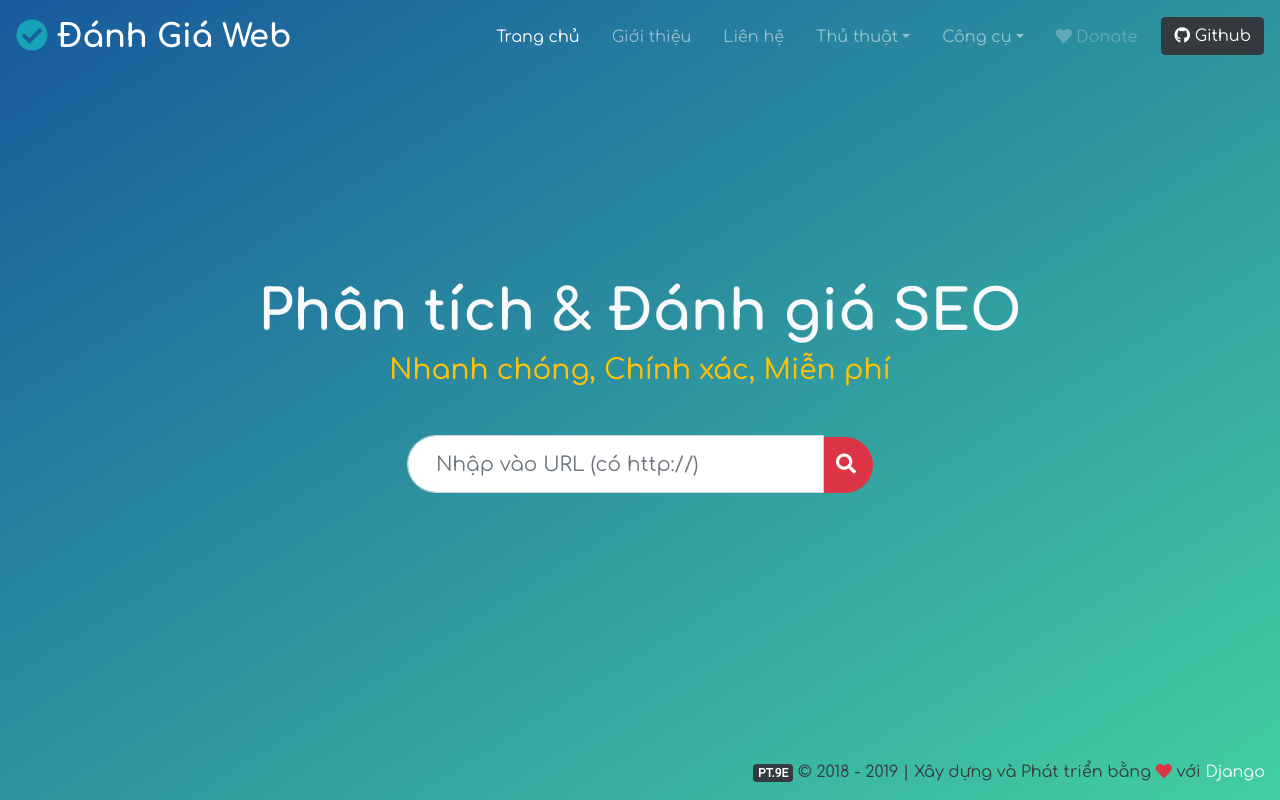
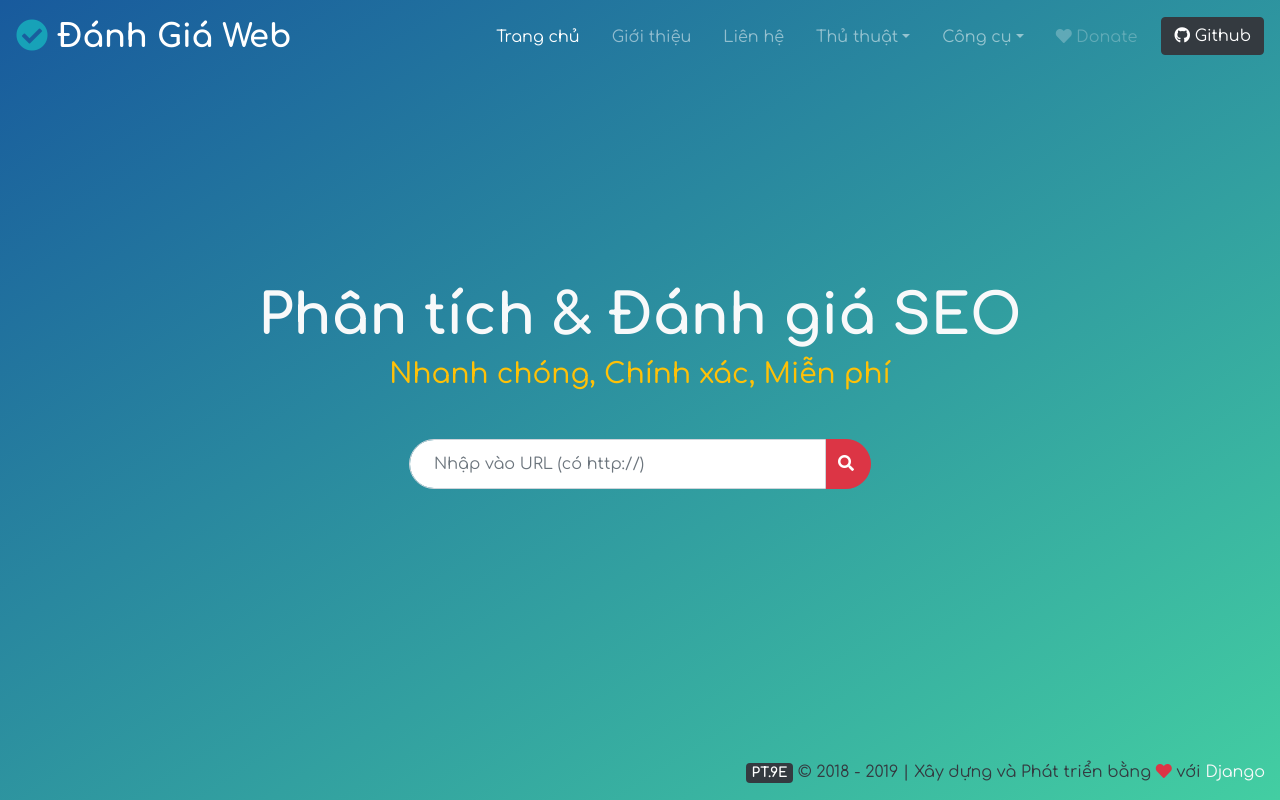
Before and after one commit to thinh9e/web-checker, a Django app: page / in a window 1280 px wide. Run offline with Django 3.2, Linux system fonts and the light colour scheme; some libraries are stand-ins or nearby versions.

Commit message:
fix theme

```diff
--- a/src/static_venv/css/style.css
+++ b/src/static_venv/css/style.css
@@ -7,7 +7,7 @@
     border-radius: .25rem;
 }
 body {
-    background: #43cea2 linear-gradient(to bottom right, #185a9d, #43cea2) no-repeat center fixed;
+    background: linear-gradient(to bottom right, #185a9d, #43cea2) no-repeat center fixed;
     background-size: cover;
     font-family: "Comfortaa", sans-serif;
 }
@@ -37,15 +37,17 @@ table {
     color: #111;
 }
 #copyright {
-    font-family: "Roboto", sans-serif;
+    font-size: .85rem;
 }
 #submit {
     border-radius: 0 50rem 50rem 0;
+    font-size: 1rem;
     margin-left: -.3rem;
-    margin-top: -.25rem;
+    margin-top: -.1rem;
     padding: .75rem 1rem;
 }
 #url {
     border-radius: 50rem 0 0 50rem;
-    padding: 1.75rem;
+    font-size: 1rem;
+    padding: 1.5rem;
 }
--- a/templates/base.html
+++ b/templates/base.html
@@ -23,7 +23,7 @@
   <!-- Header -->
   {% include 'header.html' %}
   <!-- Main -->
-  <main role="main" class="flex-shrink-0 text-light">
+  <main role="main" class="flex-shrink-0">
     {% block content %}{% endblock %}
   </main>
   <!-- Footer -->
--- a/templates/checkweb/about.html
+++ b/templates/checkweb/about.html
@@ -1,7 +1,7 @@
 {% extends 'base.html' %}
 {% block title %}Giới Thiệu{% endblock %}
 {% block content %}
-<div class="container mt-5">
+<div class="container mt-5 text-light">
   <h1 class="text-warning text-center font-weight-bold">Giới thiệu</h1>
   <hr>
   <section class="text-justify">
--- a/templates/checkweb/contact.html
+++ b/templates/checkweb/contact.html
@@ -1,7 +1,7 @@
 {% extends 'base.html' %}
 {% block title %}Liên Hệ{% endblock %}
 {% block content %}
-<div class="container mt-5">
+<div class="container mt-5 text-light">
   <h1 class="text-warning text-center font-weight-bold">Liên hệ</h1>
   <hr>
   <section class="mt-4">
--- a/templates/checkweb/index.html
+++ b/templates/checkweb/index.html
@@ -8,7 +8,7 @@
   <div class="row h-100">
     <div class="col-12 my-auto">
       <section class="text-center">
-        <h1 class="display-4 font-weight-bold">Phân tích & Đánh giá SEO</h1>
+        <h1 class="display-4 font-weight-bold text-light">Phân tích & Đánh giá SEO</h1>
         <h3 class="display-5 text-warning">Nhanh chóng, Chính xác, Miễn phí</h3>
       </section>
       <section class="mt-5">
```
